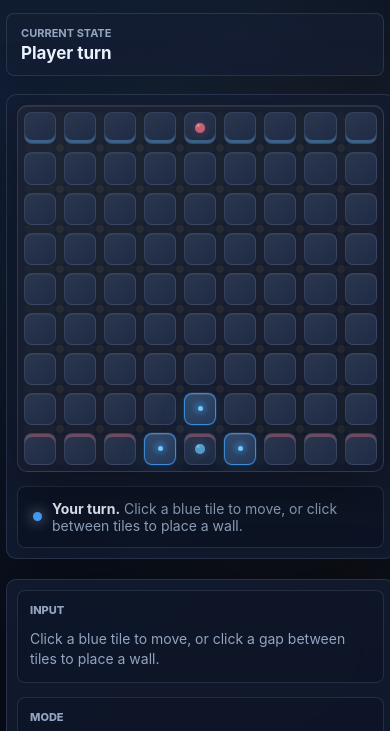
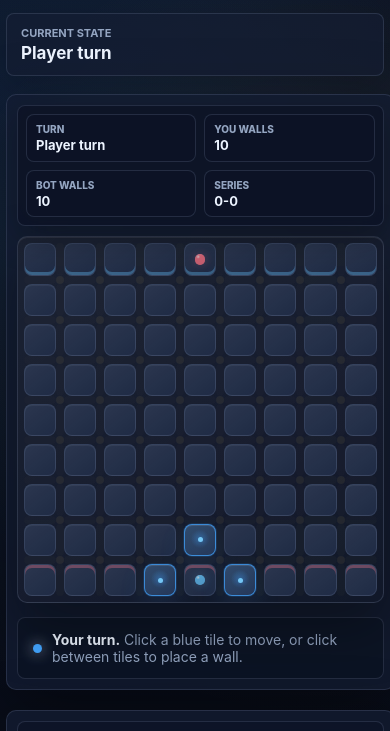
Before and after one commit to FilipBugarin/quoridor, a website: page index.html in a window 390 px wide. Shown: the part 83-814 px from the top of the page. Drawn offline with Linux system fonts and the light colour scheme.

Commit message:
Add mobile compact HUD

```diff
--- a/index.html
+++ b/index.html
@@ -127,6 +127,38 @@
       padding: clamp(14px, 2vw, 22px);
     }
 
+    .mobile-hud {
+      display: none;
+    }
+
+    .mobile-hud-cell {
+      display: grid;
+      gap: 3px;
+      min-width: 0;
+      padding: 8px 9px;
+      border: 1px solid var(--line);
+      border-radius: var(--radius);
+      background: rgba(13, 20, 38, 0.72);
+    }
+
+    .mobile-hud-cell span {
+      color: var(--muted);
+      font-size: 10px;
+      font-weight: 850;
+      text-transform: uppercase;
+      white-space: nowrap;
+    }
+
+    .mobile-hud-cell strong {
+      min-width: 0;
+      color: var(--text);
+      font-size: 13px;
+      line-height: 1.12;
+      white-space: nowrap;
+      overflow: hidden;
+      text-overflow: ellipsis;
+    }
+
     .board-frame {
       position: relative;
       margin: 0 auto;
@@ -1172,6 +1204,22 @@
         display: grid;
       }
 
+      .mobile-hud {
+        position: sticky;
+        top: 8px;
+        z-index: 12;
+        display: grid;
+        grid-template-columns: repeat(4, minmax(0, 1fr));
+        gap: 8px;
+        margin: 0 0 10px;
+        padding: 8px;
+        border: 1px solid var(--line);
+        border-radius: var(--radius);
+        background: rgba(13, 20, 38, 0.88);
+        box-shadow: 0 12px 34px rgba(0, 0, 0, 0.26);
+        backdrop-filter: blur(12px);
+      }
+
       .board-frame {
         width: min(94vw, 640px);
       }
@@ -1201,6 +1249,10 @@
       .board {
         padding: 6px;
         border-radius: 10px;
+      }
+
+      .mobile-hud {
+        grid-template-columns: repeat(2, minmax(0, 1fr));
       }
 
       .panel-section {
@@ -1241,6 +1293,24 @@
 
     <main class="game-shell">
       <section class="board-stage" aria-label="Game board area">
+        <div class="mobile-hud" aria-label="Compact match status">
+          <div class="mobile-hud-cell">
+            <span>Turn</span>
+            <strong id="mobileTurnText">Player turn</strong>
+          </div>
+          <div class="mobile-hud-cell">
+            <span id="mobilePlayerWallsLabel">You walls</span>
+            <strong id="mobilePlayerWalls">10</strong>
+          </div>
+          <div class="mobile-hud-cell">
+            <span id="mobileBotWallsLabel">Bot walls</span>
+            <strong id="mobileBotWalls">10</strong>
+          </div>
+          <div class="mobile-hud-cell">
+            <span id="mobileMetaLabel">Series</span>
+            <strong id="mobileMetaText">0-0</strong>
+          </div>
+        </div>
         <div class="board-frame">
           <div class="board" id="board" aria-label="Quoridor board"></div>
         </div>
@@ -1445,6 +1515,13 @@
     const feedbackEl = document.getElementById("feedback");
     const turnBadgeEl = document.getElementById("turnBadge");
     const contextHelpEl = document.getElementById("contextHelp");
+    const mobileTurnTextEl = document.getElementById("mobileTurnText");
+    const mobilePlayerWallsLabelEl = document.getElementById("mobilePlayerWallsLabel");
+    const mobilePlayerWallsEl = document.getElementById("mobilePlayerWalls");
+    const mobileBotWallsLabelEl = document.getElementById("mobileBotWallsLabel");
+    const mobileBotWallsEl = document.getElementById("mobileBotWalls");
+    const mobileMetaLabelEl = document.getElementById("mobileMetaLabel");
+    const mobileMetaTextEl = document.getElementById("mobileMetaText");
     const modeGridEl = document.getElementById("modeGrid");
     const onlineSectionEl = document.getElementById("onlineSection");
     const difficultySectionEl = document.getElementById("difficultySection");
@@ -1736,6 +1813,7 @@
       playerWallsEl.textContent = `${state.pawns[PLAYER].walls} walls`;
       botWallsEl.textContent = `${state.pawns[BOT].walls} walls`;
       winnerTextEl.textContent = state.winner ? displayNameFor(state.winner) : "None";
+      renderMobileHud(phaseLabel);
       renderHistory();
       renderSoundToggle();
       difficultyHelpEl.textContent = getBotProfile().help;
@@ -1778,6 +1856,23 @@
       }
 
       renderEndgameOverlay();
+    }
+
+    function renderMobileHud(phaseLabel) {
+      mobileTurnTextEl.textContent = phaseLabel;
+      mobilePlayerWallsLabelEl.textContent = gameMode === "online" ? `${sideColor(PLAYER)} walls` : "You walls";
+      mobileBotWallsLabelEl.textContent = gameMode === "online" ? `${sideColor(BOT)} walls` : "Bot walls";
+      mobilePlayerWallsEl.textContent = String(state.pawns[PLAYER].walls);
+      mobileBotWallsEl.textContent = String(state.pawns[BOT].walls);
+
+      if (gameMode === "online") {
+        mobileMetaLabelEl.textContent = localSide === SPECTATOR ? "Watching" : "Room";
+        mobileMetaTextEl.textContent = roomCode || "-";
+        return;
+      }
+
+      mobileMetaLabelEl.textContent = "Series";
+      mobileMetaTextEl.textContent = `${localScore[PLAYER] || 0}-${localScore[BOT] || 0}`;
     }
 
     function getPhaseLabel() {
```
Also changed, not shown: test/layout.test.js (+12 -0 lines).
